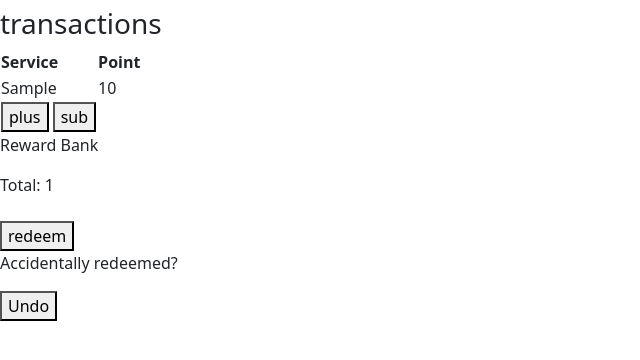
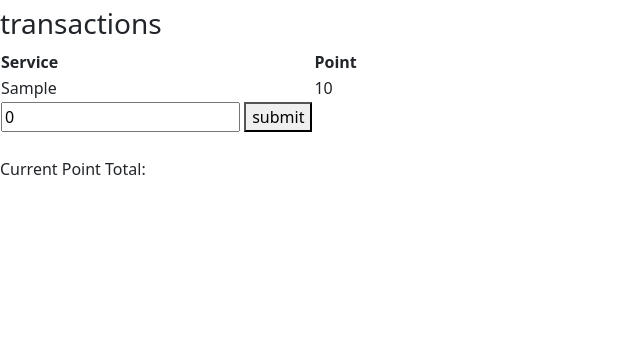
Before and after one commit to shane-jeon/loyalty-program, a Flask app: template templates/edit_reward.html in a window 1280 px wide. Shown: the part 135-495 px from the top of the page, without its empty margins (0-640 px from the left). Run offline with Flask 2, Linux system fonts and the light colour scheme; the template is opened without the code that fills it: values that come from a table or form of the project are taken from there, others are empty; tables that the repository leaves empty hold one stand-in row (values such as "Sample post").

Commit message:
manually recovered adding points to db, need to go into queue for how to show point num

```diff
--- a/server.py
+++ b/server.py
@@ -367,6 +367,8 @@ def adjusting_points():
     """Adjust user points."""
     # import pdb; pdb.set_trace()
 
+    # print("checkfirst", request.form.get('client_id'))
+    # print("check", request.form.get('point'))
     reward_point = int(request.form.get('point'))
     client_id = request.form.get('client_id')
     print("*"*20)
@@ -387,6 +389,7 @@ def adjusting_points():
 
     total_client_point = client.reward_point
 
+    # print(total_client_point)
     # flash(f"{total_client_point}")
     return {"new_points": total_client_point}
 
--- a/templates/edit_reward.html
+++ b/templates/edit_reward.html
@@ -10,7 +10,6 @@
 <header>
   <h2>edit {{client.client_name}}'s rewards</h2>
 </header>
-
 <!-- <p>
   Reward Points: <span id="points-add-counter">0</span>
 </p> -->
@@ -42,17 +41,19 @@
               <form action="/adjusting_points" id=submit-form method="post">
                 <div>
                   <!-- <input hidden type="number" name="plus-count" value=1> -->
-                  <button type="submit" class="enter" id="add-to-points" name="plus-count" value="1">plus</button>
+                  <!-- <button type="submit" class="enter" id="add-to-points" name="plus-count" value="1">plus</button> -->
 
 
                   <!-- <input hidden type="number" name="plus-count" value=-1> -->
                   <!-- take in event, prevent default, will prevent form from refreshing the page -->
-                  <button type="submit" class="enter" id="sub-from-points" name="plus-count" value="-1">sub</button>
+                  <!-- <button type="submit" class="enter" id="sub-from-points" name="plus-count" value="-1">sub</button> -->
 
-
+                  <!-- <button type="submit" id="onepoint" name="add-sub-points" val="1">submit</button> -->
                   <!-- JS event listenering, event cancel to prevent reloading page -->
                   <input hidden type="text" id="client_id" name="client" value="{{ client.client_id }}">
-                  <input hidden type="text" bu_id="id" name="bu" value="{{ business_user.id }}">
+                  <input hidden type="text" id="bu_id" name="bu" value="{{ business_user.id }}">
+                  <input type="number" id="num_point" name="bu" value=0>
+                  <button type="submit" class="enter" id="add-to-points" name="plus-count">submit</button>
                 </div>
 
             </td>
@@ -62,17 +63,17 @@
 
 
 
-  <p>Reward Bank</p>
+<br>
 
   <div>
-    Total: <span id="reward-total-counter">{{ client.reward_point }}</span>
+    Current Point Total: <span id="reward-total-counter"></span>
   </div>
 
   <br>
 
-  <button type="submit" class="enter" id="redeem-points" name="plus-count" value="-10">redeem</button>
+  <!-- <button type="submit" class="enter" id="redeem-points" name="plus-count" value="-10">redeem</button>
   <p>Accidentally redeemed?</p>
-  <button type="submit" class="enter" id="undo-redeem" name="plus-count" value="10">Undo</button>
+  <button type="submit" class="enter" id="undo-redeem" name="plus-count" value="10">Undo</button> -->
   </form>
   <script src="static/js/prevent_evt.js"></script>
   <!-- <script src="static/prevent_evt.js"></script> -->
```
